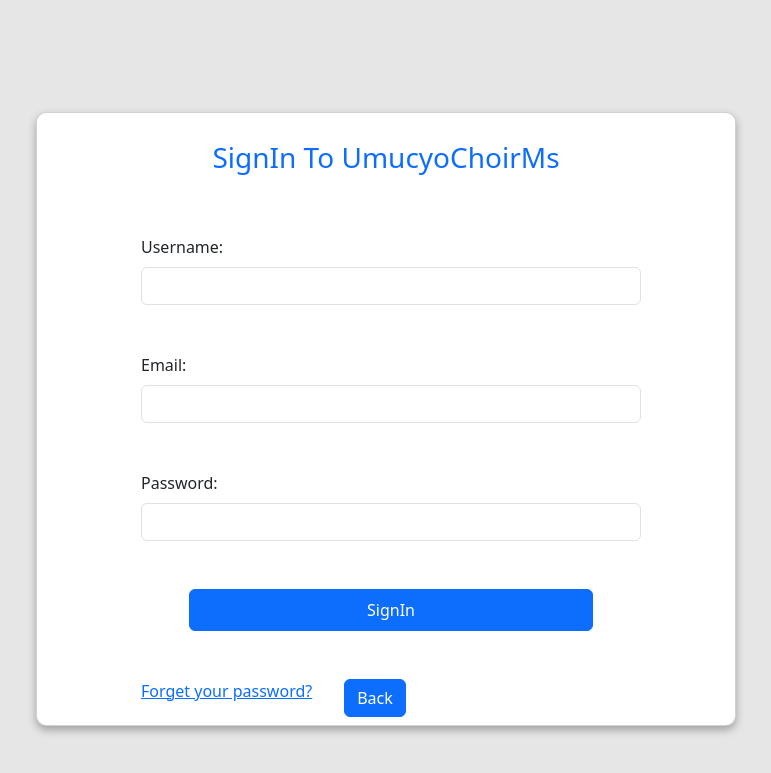
After one commit to jearclaude1/Management_system, a PHP site: page /Admin/SignIn.php in a window 1280 px wide. The commit adds this page. Shown: the top 773 px of the page, without its empty margins (350-1121 px from the left). Run offline with PHP 8.4, Linux system fonts and the light colour scheme.

Commit message:
athoer files of admin

```diff
--- /dev/null
+++ b/Admin/SignIn.php
@@ -0,0 +1,97 @@
+<?php
+session_start();
+
+// Function to check if user is already logged in
+function isLoggedIn() {
+    return isset($_SESSION['username']);
+}
+
+// Function to validate username, email, and password
+function validateCredentials($username, $email, $password) {
+    // You can implement your own validation logic here
+    // For simplicity, let's just check if username, email, and password are not empty
+    if (!empty($username) && !empty($email) && !empty($password)) {
+        return true;
+    }
+    return false;
+}
+
+// Check if form is submitted
+if ($_SERVER["REQUEST_METHOD"] == "POST") {
+    $username = $_POST['username'];
+    $email = $_POST['email'];
+    $password = $_POST['password'];
+
+    // Validate credentials
+    if (validateCredentials($username, $email, $password)) {
+        // Set session variables
+        $_SESSION['username'] = $username;
+        $_SESSION['email'] = $email;
+
+        // Redirect to home page or any other page after successful login
+        header("Location: index.php");
+        exit;
+    } else {
+        // Display error message for failed authentication
+        echo "<script>alert('Invalid username, email, or password. Please try again.');</script>";
+    }
+}
+?>
+
+<!DOCTYPE html>
+<html lang="en">
+<head>
+<meta charset="UTF-8">
+<meta name="viewport" content="width=device-width, initial-scale=1.0">
+<title>Login Page</title>
+<!-- Latest compiled and minified CSS -->
+<link href="https://cdn.jsdelivr.net/npm/bootstrap@5.3.3/dist/css/bootstrap.min.css" rel="stylesheet">
+<link rel="shortcut icon" href="../img/favicon.png" type="image/x-icon">
+<link rel="stylesheet" href="./css/preloader.css">
+</head>
+<body style="background:rgb(230, 230, 230); bacground:no-repeat;">
+<!-- Preloader HTML -->
+<div id="preloader">
+    <div class="spinner"></div>
+</div>
+<!-- end -->
+<div class="container ">
+    <div class="card px-2 py-2" style="width:700px; margin-left:19rem; margin-top:7rem; border-radius:10px; box-shadow: 0 4px 8px 0 rgba(0, 0, 0, 0.3);">
+        <div class="card-body">
+            <p class="h3 text-primary text-center p-1">SignIn To UmucyoChoirMs</p>
+        </div>
+        <div class="form" style="width:500px; margin-left:6rem; margin-top:2rem">
+        <form method="post" action="<?php echo htmlspecialchars($_SERVER["PHP_SELF"]); ?>">
+<div class="">
+    <label for="username" class="form-label">Username:</label><br>
+    <input type="text" class="form-control" id="username" name="username" required><br><br>
+    <div class="valid-feedback">Valid.</div>
+    <div class="invalid-feedback">Please fill out this field.</div>
+</div>
+<div class="">
+    <label for="email" class="form-label">Email:</label><br>
+    <input type="email" class="form-control" id="email" name="email" required><br><br>
+    <div class="valid-feedback">Valid.</div>
+    <div class="invalid-feedback">Please fill out this field.</div>
+</div>
+<div class="">
+    <label for="password" class="form-label">Password:</label><br>
+    <input type="password" class="form-control" id="password" name="password" required><br><br>
+    <div class="valid-feedback">Valid.</div>
+    <div class="invalid-feedback">Please fill out this field.</div>
+</div>
+<div class="down" style="display:flex; padding:3rem; margin-top:-1rem;">
+<input type="submit" value="SignIn" id="signup" class="btn btn-primary p-2" style="width:50rem; margin-top:-2rem;">
+</div>
+<div class="down d-flex">
+<a href="./SignUp.php">Forget your password?</a>
+<a href="./index.php" class="btn btn-primary" style="margin-left:2rem;">Back</a>
+</div>
+</form>
+        </div>
+    </div>
+
+</div>
+<script src="./js/preloader.js"></script>
+</body>
+</html>
--- a/Admin/css/preloader.css
+++ b/Admin/css/preloader.css
@@ -1,4 +1,4 @@
-    /* CSS for the preloader */
+/* CSS for the preloader */
     #preloader {
         position: fixed;
         top: 0;
@@ -25,3 +25,7 @@
         0% { transform: rotate(0deg); }
         100% { transform: rotate(360deg); }
     }
+/*
+ body{
+    background: rgb(51, 51, 51);
+ } */
--- a/Admin/js/preloader.js
+++ b/Admin/js/preloader.js
@@ -5,7 +5,17 @@
 }
 
 // Set the duration (in milliseconds) for the preloader to show
-var preloaderDuration = 3000; // 3000 milliseconds = 3 seconds
+var preloaderDuration = 150; // 3000 milliseconds = 3 seconds
 
 // Set timeout to hide the preloader after the specified duration
 setTimeout(hidePreloader, preloaderDuration);
+
+// function validate(){
+//     const form = document.getElementById(form).innerHTML;
+
+//     if(!empty(form)){
+//         window.addEventListener(signup){
+//             form.display=="none";
+//         }
+//     }
+// }
```
Also changed, not shown: Admin/index.php (+29 -59 lines), javascript/index.js (+6 -6 lines), Admin/SignUp.php (added).
